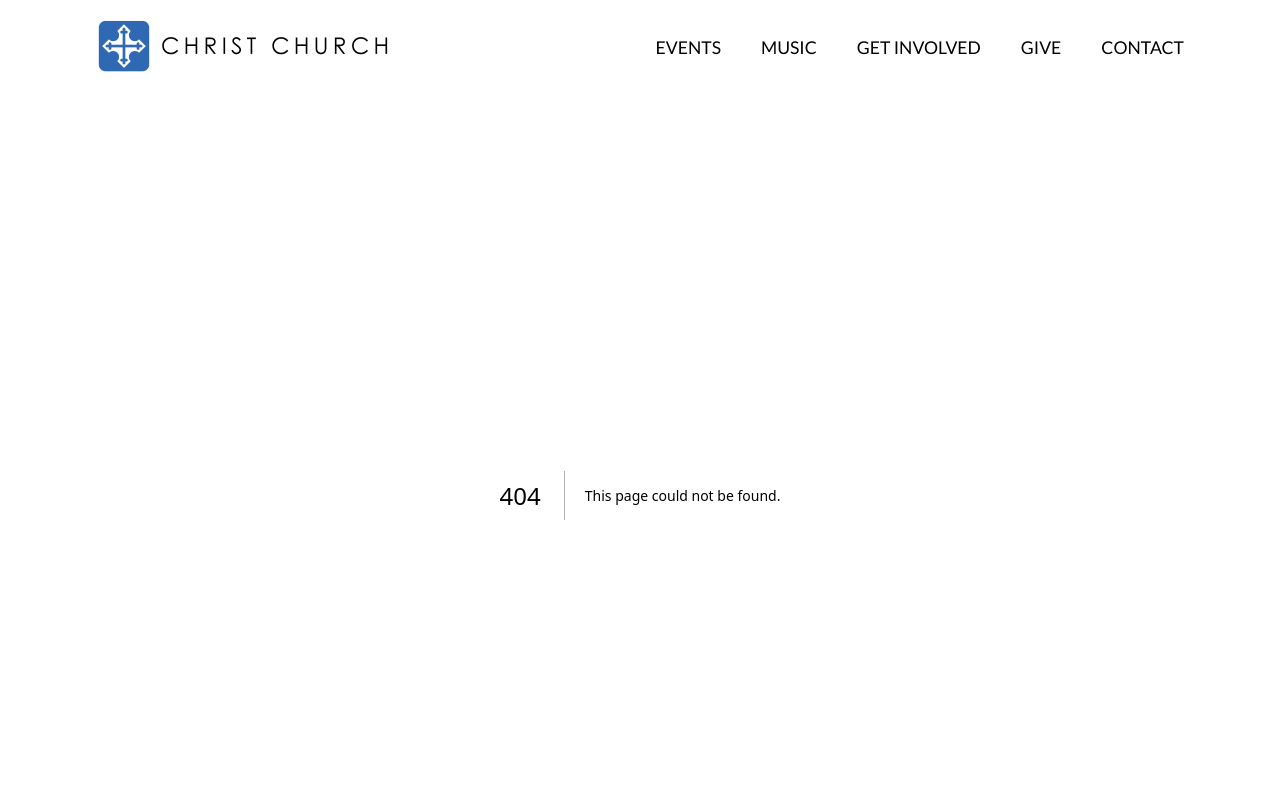
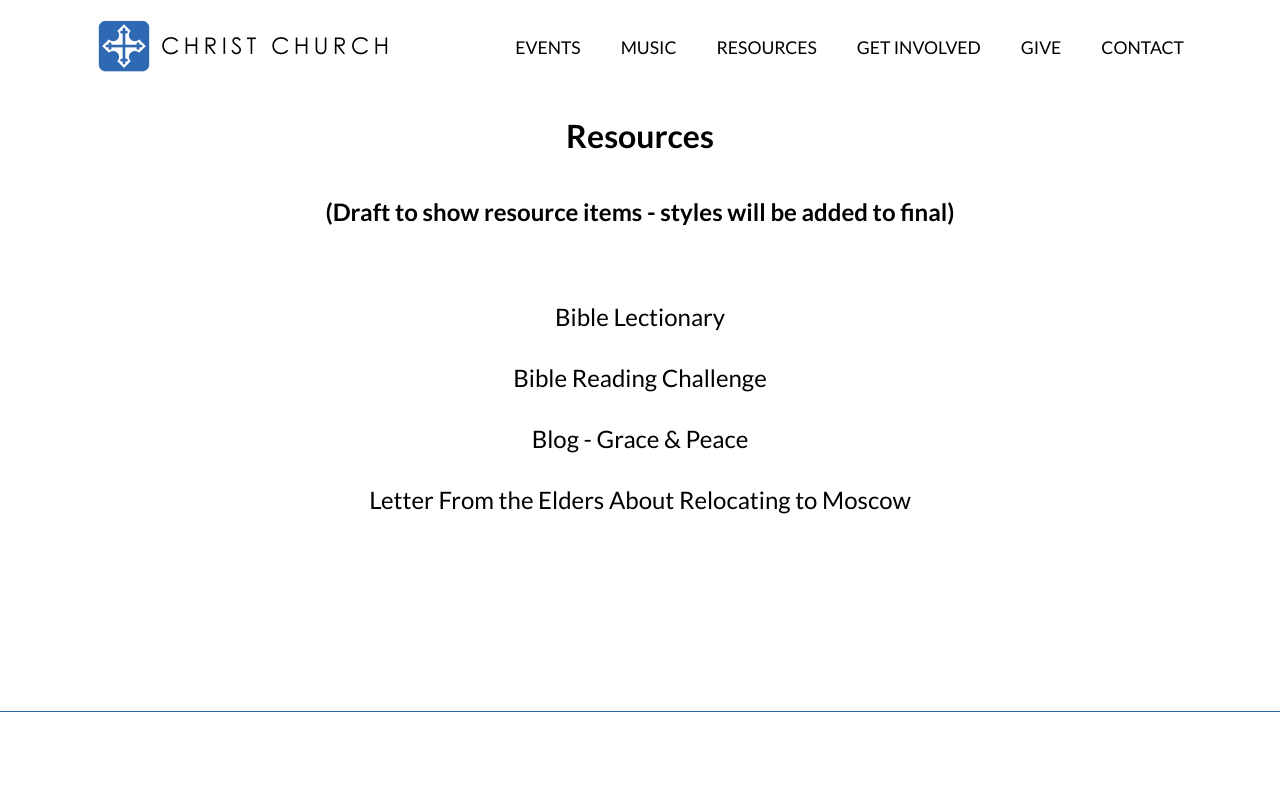
Before and after one commit to gdickison/christ-church, a Next.js app: page /resources in a window 1280 px wide. Before the commit this address had no page. Shown: the top 800 px of the page. Built offline with nearby package versions, Linux system fonts and the light colour scheme.

Commit message:
Add resources page, and add draft indiction to pages and sections

```diff
--- a/components/Beliefs.js
+++ b/components/Beliefs.js
@@ -12,6 +12,7 @@ export default function Beliefs () {
   return (
     <div className="beliefs-container">
       <h1 className="beliefs-headline">Doctrine & Beliefs</h1>
+      <h2>(Draft to show included items - styles will be added to final)</h2>
       <div className="beliefs-content">
         <ul className="beliefs-list">
           {beliefs.map((belief, idx) => {
--- a/components/Ministries.js
+++ b/components/Ministries.js
@@ -19,6 +19,7 @@ export default function Ministries () {
   return (
     <div className="beliefs-container">
       <h1 className="beliefs-headline">Our Ministries</h1>
+      <h2>(Draft to show ministry items - styles will be added to final)</h2>
       <div className="beliefs-content">
         <ul className="beliefs-list">
         {ministries.map((ministry, idx) => {
--- a/components/NavMenu.js
+++ b/components/NavMenu.js
@@ -17,6 +17,9 @@ const NavMenu = () => {
           <Link href='/music'>Music</Link>
         </ul>
         <ul className="nav-menu-link">
+          <Link href='/resources'>Resources</Link>
+        </ul>
+        <ul className="nav-menu-link">
           <Link href='/get-involved'>Get Involved</Link>
         </ul>
         <ul className="nav-menu-link">
--- a/pages/_app.js
+++ b/pages/_app.js
@@ -14,6 +14,7 @@ import '../styles/music.css'
 import '../styles/get-involved.css'
 import '../styles/give.css'
 import '../styles/contact.css'
+import '../styles/resources.css'
 
 import Layout from '../components/Layout'
 
--- a/pages/events.js
+++ b/pages/events.js
@@ -5,6 +5,7 @@ export default function Events () {
   return (
     <div className="events-page-container">
       <h1>Events</h1>
+      <h2>(Draft)</h2>
       <div className="events-page-content">
         <div className="events-content-image">
           <Image src={gaImage} alt="grace agenda" width={700}/>
--- a/pages/get-involved.js
+++ b/pages/get-involved.js
@@ -9,6 +9,7 @@ export default function GetInvolved () {
   return (
     <div className="get-involved-container">
       <h1>Get involved</h1>
+      <h2>(Draft to show involvement opportunities - styles will be added to final)</h2>
       <ul className="get-involved-list">
         {stuff.map((thing, idx) => {
           return (
--- /dev/null
+++ b/pages/resources.js
@@ -0,0 +1,21 @@
+export default function Resources () {
+  const resources = [
+    'Bible Lectionary',
+    'Bible Reading Challenge',
+    'Blog - Grace & Peace',
+    'Letter From the Elders About Relocating to Moscow'
+  ]
+  return (
+    <div className="resources-container">
+      <h1>Resources</h1>
+      <h2>(Draft to show resource items - styles will be added to final)</h2>
+      <ul className="resources-list">
+        {resources.map((resource, idx) => {
+          return (
+            <li key={idx} className="resources-list-item">{resource}</li>
+          )
+        })}
+      </ul>
+    </div>
+  )
+}
--- a/pages/worship-with-us.js
+++ b/pages/worship-with-us.js
@@ -17,6 +17,7 @@ export default function WorshipWithUs () {
       <div className="worship-header"></div>
       <div className="worship-headline">
         <h1>You are warmly welcome to join us for one of our Lord&apos;s Day worship services!</h1>
+        <h2>(Draft)</h2>
         <h2 className="worship-modal" onClick={openWorshipModal}>What to Expect</h2>
       </div>
       <div className="worship-content">
--- /dev/null
+++ b/styles/resources.css
@@ -0,0 +1,22 @@
+.resources-container {
+  height: 75vh;
+  display: flex;
+  flex-direction: column;
+  align-items: center;
+}
+
+.resources-list {
+  list-style: none;
+  padding: 0;
+  text-align: center;
+  font-size: 1.5rem;
+}
+
+.resources-list-item {
+  margin-block: 2rem;
+}
+
+.resources-list-item:hover {
+  text-decoration: underline;
+  cursor: pointer;
+}
```
Also changed, not shown: components/DoctrineModal.js (deleted, +0 -25 lines).
